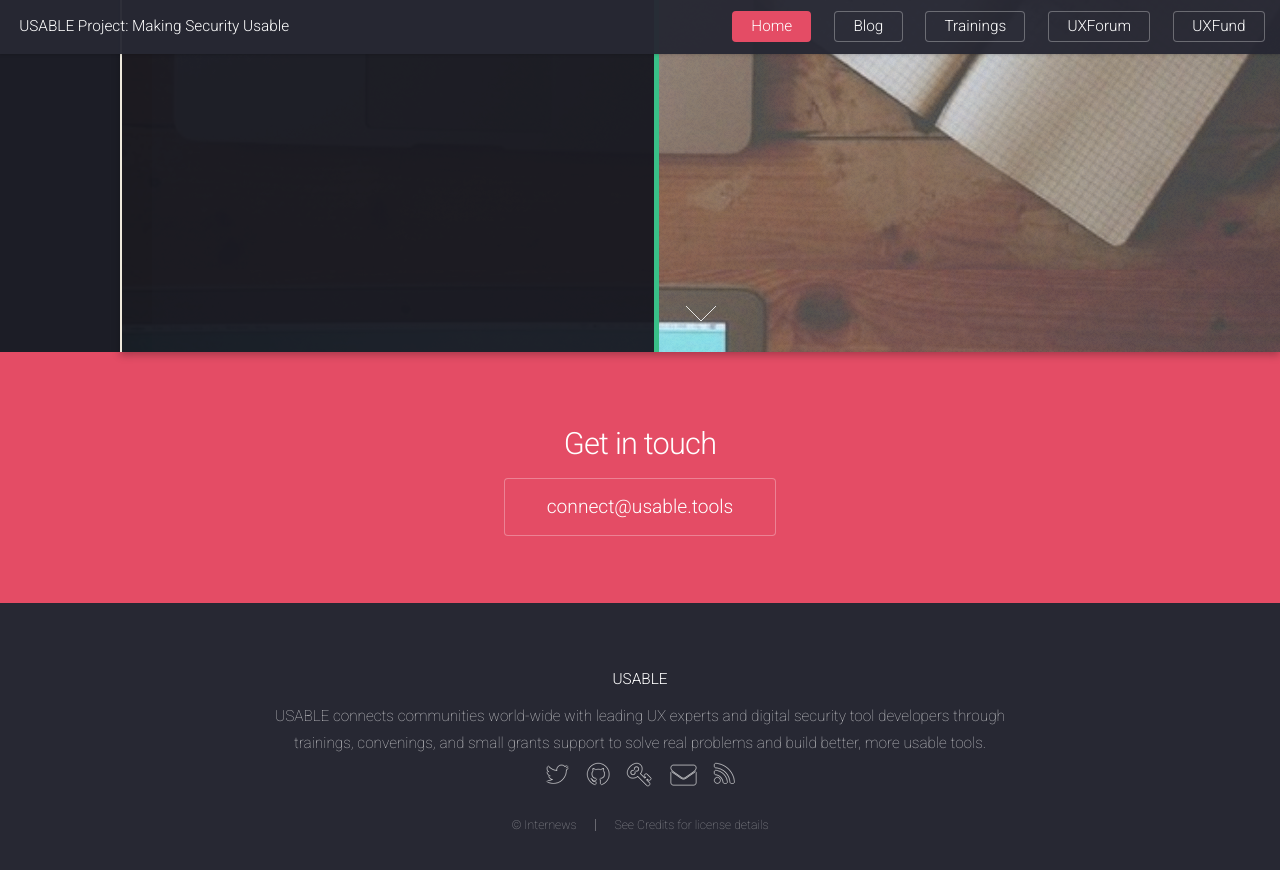
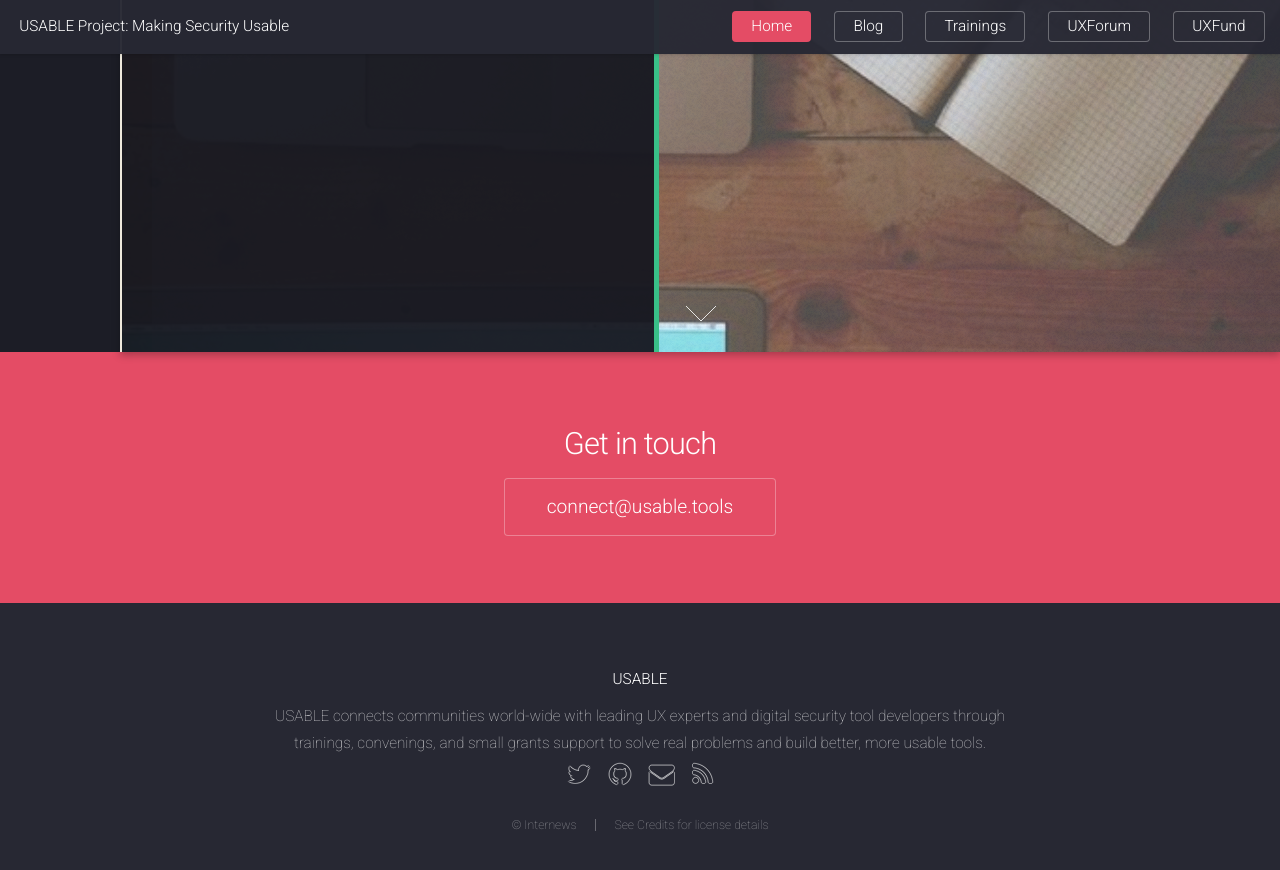
Before and after one commit to OpenInternet/USABLE-website, a Jekyll site: the page built from index.html, in a window 1280 px wide and 900 px high, scrolled down 4652 px. Shown: the top 870 px of the window. Built offline with Jekyll 4.4.1, drawn with Linux system fonts in a browser that asks for light colours; comment, search, counter and statistics services are not loaded.

Commit message:
removed empty pgp icon from footer, added label to email icon

```diff
--- a/_includes/footer.html
+++ b/_includes/footer.html
@@ -5,8 +5,8 @@
         <ul class="icons">
           <li><a href="https://twitter.com/USABLE_tools" target="_blank" class="icon alt fa-twitter"><span class="label">Twitter</span></a></li>
           <li><a href="https://github.com/OpenInternet/USABLE" class="icon alt fa-github"><span class="label">GitHub</span></a></li>
-          <li><a href="#" class="icon alt fa-key"><span class="label">PGP</span></a></li>
-          <li><a href="mailto:connect@usable.tools" class="icon alt fa-envelope"><span class="label"></span></a></li>
+<!--          <li><a href="#" class="icon alt fa-key"><span class="label">PGP</span></a></li>-->
+          <li><a href="mailto:connect@usable.tools" class="icon alt fa-envelope"><span class="label">email</span></a></li>
           <li><a href="{{ "/feed.xml" | prepend: site.baseurl }}" class="icon alt fa-rss"><span class="label">RSS</span></a></li>
         </ul>
 
```
